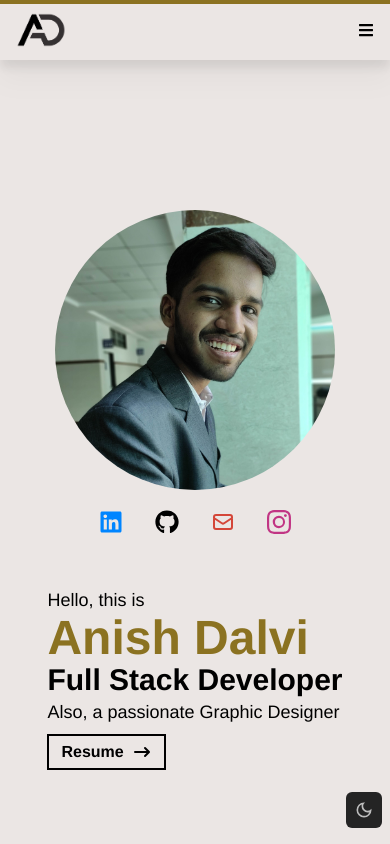
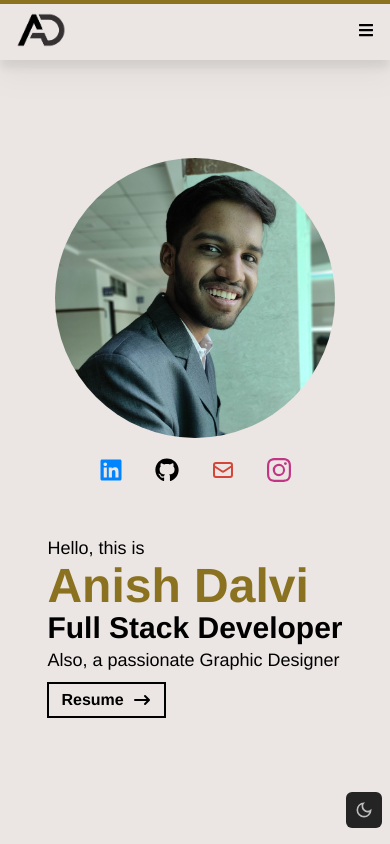
Before and after one commit to anishdalvi/portfolio-2023, a React (Vite) app: page / in a window 390 px wide. Shown: the top 844 px of the page. Built offline with nearby package versions, Linux system fonts and the light colour scheme.

Commit message:
Padding to home

```diff
--- a/src/components/Navbar.jsx
+++ b/src/components/Navbar.jsx
@@ -78,7 +78,7 @@ const Navbar = ({ theme }) => {
                 </div>
 
                 {/* Mobile Menu */}
-                <div className={!nav ? 'hidden' : 'absolute top-0 left-0 w-full'}>
+                <div className={!nav ? 'hidden' : 'absolute top-0 left-0 w-full '}>
                     <ul className=' h-screen flex flex-col justify-center items-center bg-light-bg text-dark dark:bg-dark-bg2 dark:text-light'>
                         <Link onClick={handleClick} to="home" smooth={true} duration={500} className='py-3'>
                             <li className={`${menuLinkMobileHover}`}>
--- a/src/index.css
+++ b/src/index.css
@@ -19,7 +19,6 @@
   margin: 0;
   padding: 0;
   box-sizing: border-box;
-  scroll-behavior: smooth;
 }
 
 /* width */
--- a/src/pages/Home.jsx
+++ b/src/pages/Home.jsx
@@ -13,7 +13,7 @@ const Home = () => {
         <div name='home' className={`w-full h-screen ${themeCSS}`} >
 
             {/* Container */}
-            <div className="max-w-[1000px] md:ml-10 lg:mx-auto px-10 flex items-center flex-col-reverse gap-10 sm:gap-10 md:gap-20 sm:flex-row-reverse sm:items-center justify-center h-full pt-36 sm:pt-0">
+            <div className="max-w-[1000px] md:ml-10 lg:mx-auto px-10 flex items-center flex-col-reverse gap-10 sm:gap-10 md:gap-20 sm:flex-row-reverse sm:items-center justify-center h-full pt-10 sm:pt-0">
                 <div className="intro-text">
                     <p className='text-lg sm:text-xl font-extralight d2:text-lg dark:text-light'>Hello, this is</p>
                     <h1 className='text-5xl sm:text-7xl d0:text-5xl d1:text-5xl d2:text-6xl  font-bold text-dark-sign dark:text-light-sign '>Anish Dalvi</h1>
```
